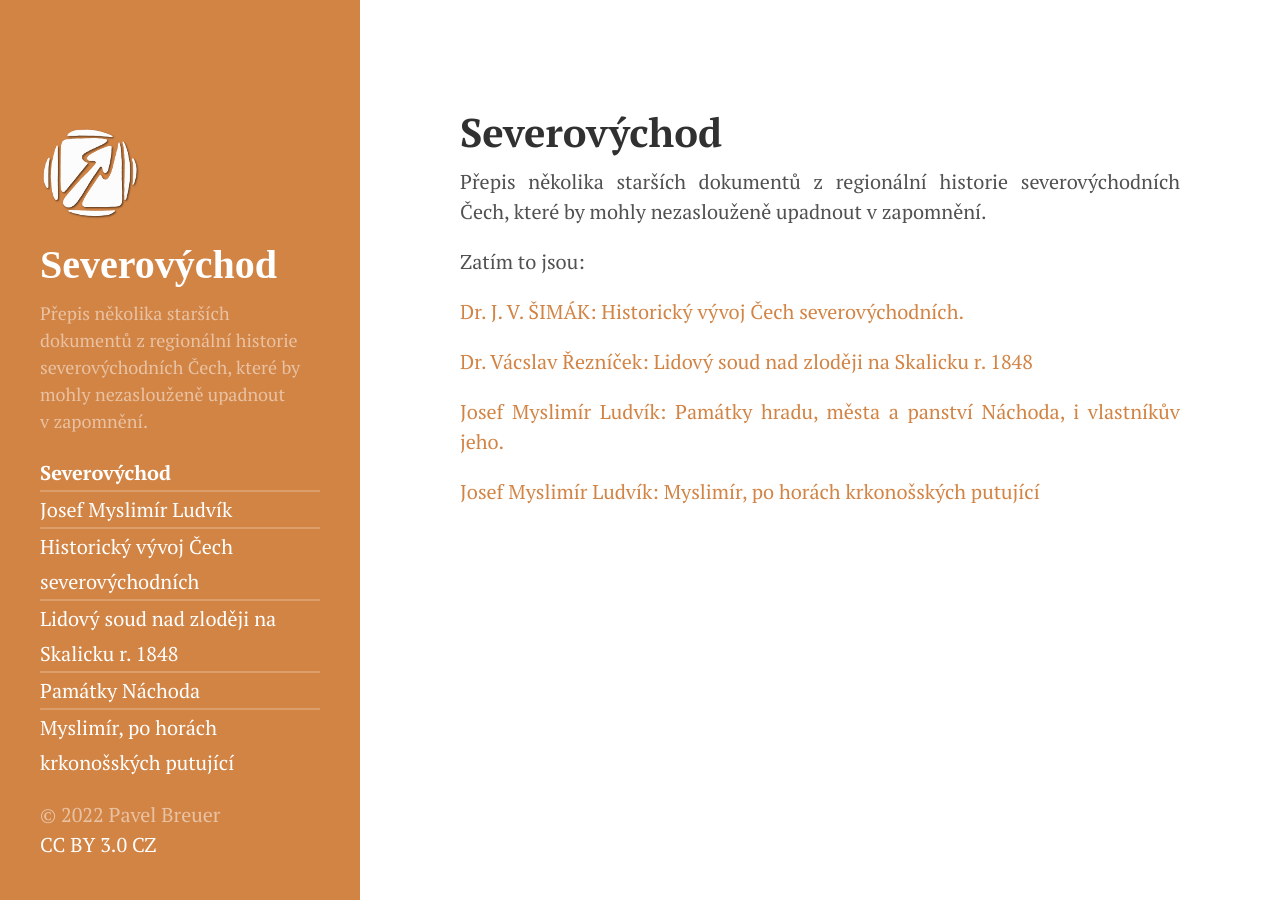
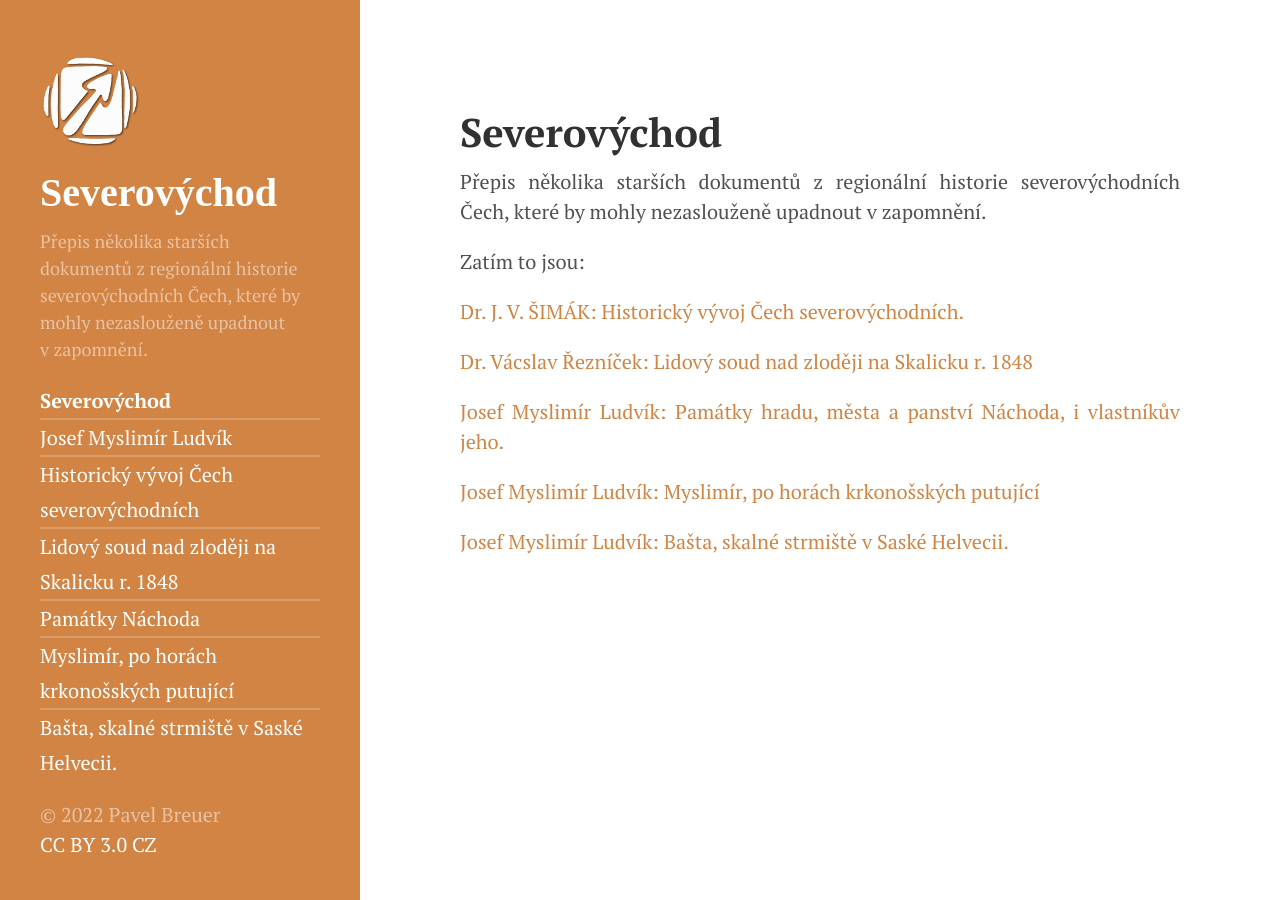
Before and after one commit to j123b567/severovychod.jaybee.cz, a Jekyll site: the page built from index.md, in a window 1280 px wide. Built offline with Jekyll 4.4.1, drawn with Linux system fonts in a browser that asks for light colours; our own code applies the rules of GitHub Pages for plain Markdown files.

Commit message:
Ludvík - Bašta, skalné strmiště v Saské Helvecii.

```diff
--- a/index.md
+++ b/index.md
@@ -14,3 +14,5 @@ Zatím to jsou:
 [Josef Myslimír Ludvík: Památky hradu, města a panství Náchoda, i vlastníkův jeho.]({{ site.baseurl }}/pamatky-nachoda/)
 
 [Josef Myslimír Ludvík: Myslimír, po horách krkonošských putující]({{ site.baseurl }}/myslimir-po-horach-krkonosskych-putujici/)
+
+[Josef Myslimír Ludvík: Bašta, skalné strmiště v Saské Helvecii.]({{ site.baseurl }}/basta-skalne-strmiste-v-saske-helvecii/)
```
Also changed, not shown: basta-skalne-strmiste-v-saske-helvecii.md (added, +10 -0 lines), 1 other file.
